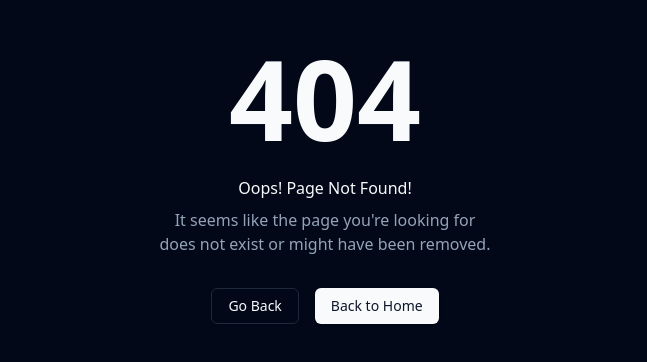
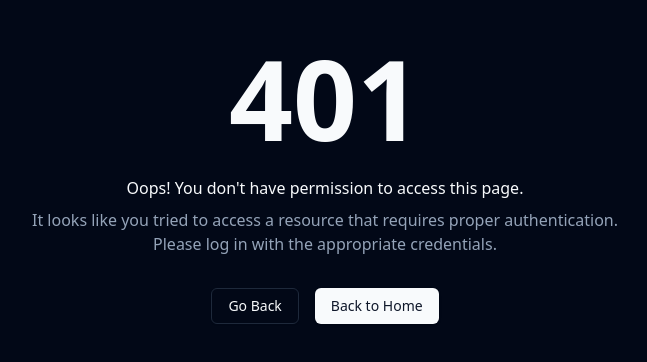
Before and after one commit to renhuawei/vite-web, a React (Vite) app: page /401 in a window 1280 px wide. Before the commit this address had no page. Shown: the part 224-586 px from the top of the page, without its empty margins (315-962 px from the left). Built offline with nearby package versions, Linux system fonts and the light colour scheme.

Commit message:
feat: add 401 error page

```diff
--- a/src/data/sidelinks.tsx
+++ b/src/data/sidelinks.tsx
@@ -20,6 +20,7 @@ import {
   IconTruck,
   IconUserShield,
   IconUsers,
+  IconLock,
 } from '@tabler/icons-react'
 
 export interface NavLink {
@@ -158,6 +159,12 @@ export const sidelinks: SideLink[] = [
         href: '/503',
         icon: <IconBarrierBlock size={18} />,
       },
+      {
+        title: 'Unauthorised Error',
+        label: '',
+        href: '/401',
+        icon: <IconLock size={18} />,
+      },
     ],
   },
   {
--- /dev/null
+++ b/src/pages/errors/unauthorised-error.tsx
@@ -0,0 +1,27 @@
+import { useNavigate } from 'react-router'
+import { Button } from '@/components/custom/button'
+
+export default function UnauthorisedError() {
+  const navigate = useNavigate()
+  return (
+    <div className='h-svh'>
+      <div className='m-auto flex h-full w-full flex-col items-center justify-center gap-2'>
+        <h1 className='text-[7rem] font-bold leading-tight'>401</h1>
+        <span className='font-medium'>
+          Oops! You don't have permission to access this page.
+        </span>
+        <p className='text-center text-muted-foreground'>
+          It looks like you tried to access a resource that requires proper
+          authentication. <br />
+          Please log in with the appropriate credentials.
+        </p>
+        <div className='mt-6 flex gap-4'>
+          <Button variant='outline' onClick={() => navigate(-1)}>
+            Go Back
+          </Button>
+          <Button onClick={() => navigate('/')}>Back to Home</Button>
+        </div>
+      </div>
+    </div>
+  )
+}
--- a/src/router.tsx
+++ b/src/router.tsx
@@ -2,6 +2,7 @@ import { createBrowserRouter } from 'react-router'
 import GeneralError from './pages/errors/general-error'
 import NotFoundError from './pages/errors/not-found-error'
 import MaintenanceError from './pages/errors/maintenance-error'
+import UnauthorisedError from './pages/errors/unauthorised-error.tsx'
 
 const router = createBrowserRouter([
   // Auth routes
@@ -142,6 +143,7 @@ const router = createBrowserRouter([
   { path: '/500', Component: GeneralError },
   { path: '/404', Component: NotFoundError },
   { path: '/503', Component: MaintenanceError },
+  { path: '/401', Component: UnauthorisedError },
 
   // Fallback 404 route
   { path: '*', Component: NotFoundError },
```
